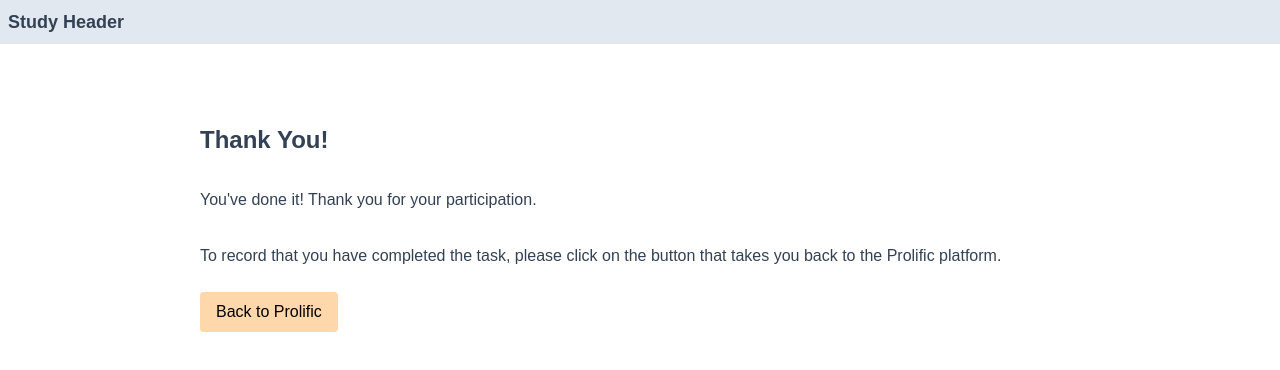
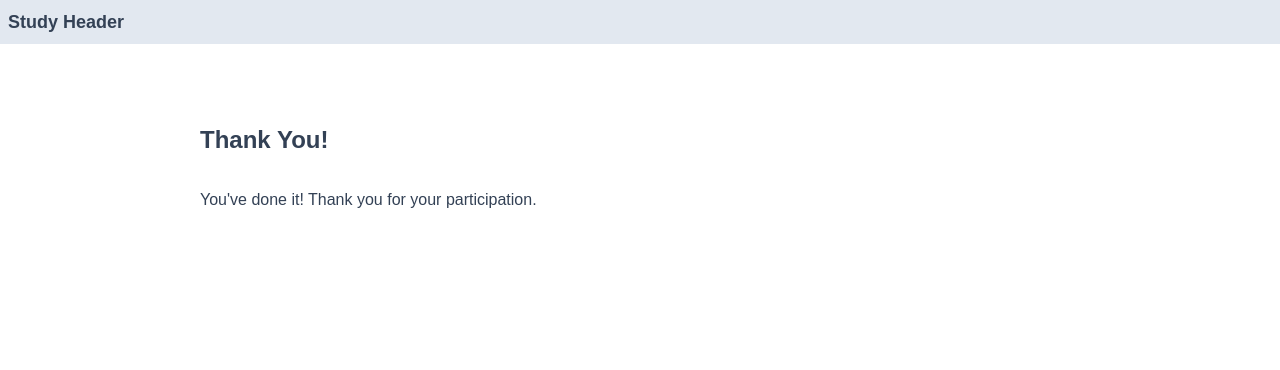
Before and after one commit to rawrick/fpir-counteracting-unfairness-fs, a Next.js app: page /thank-you in a window 1280 px wide. Shown: the top 370 px of the page. Built offline with nearby package versions, Linux system fonts and the light colour scheme.

Commit message:
Remoce Prolific Button

```diff
--- a/src/pages/thank-you.tsx
+++ b/src/pages/thank-you.tsx
@@ -15,15 +15,6 @@ const ThankYou: NextPage = () => {
         <div className="space-y-2">
           <p>You've done it! Thank you for your participation.</p>
         </div>
-        <div className="space-y-6">
-          <p>
-            To record that you have completed the task, please click on the
-            button that takes you back to the Prolific platform.
-          </p>
-          <Link href="https://app.prolific.co/submissions/complete?cc=CV7H9VDU">
-            <Button>Back to Prolific</Button>
-          </Link>
-        </div>
       </PageContainer>
     </>
   );
```
